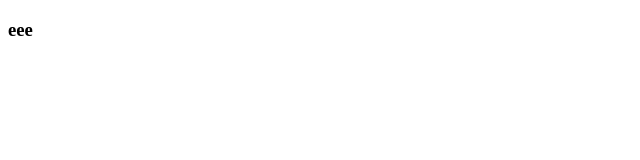
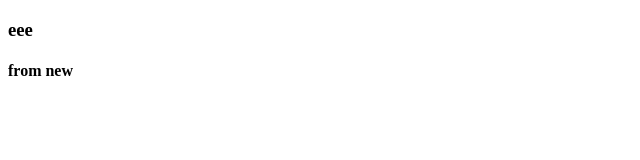
Before and after one commit to NoureddinSameer/front2025git, a plain HTML site: page index.html in a window 1280 px wide. Shown: the full height of the page, 0-640 px from the left. Drawn offline with Linux system fonts and the light colour scheme.

Commit message:
add in a new branch again

```diff
--- a/index.html
+++ b/index.html
@@ -7,6 +7,6 @@
 </head>
 <body>
     <h3>eee</h3>
-
+    <h4>from new </h4>
 </body>
 </html>
```
